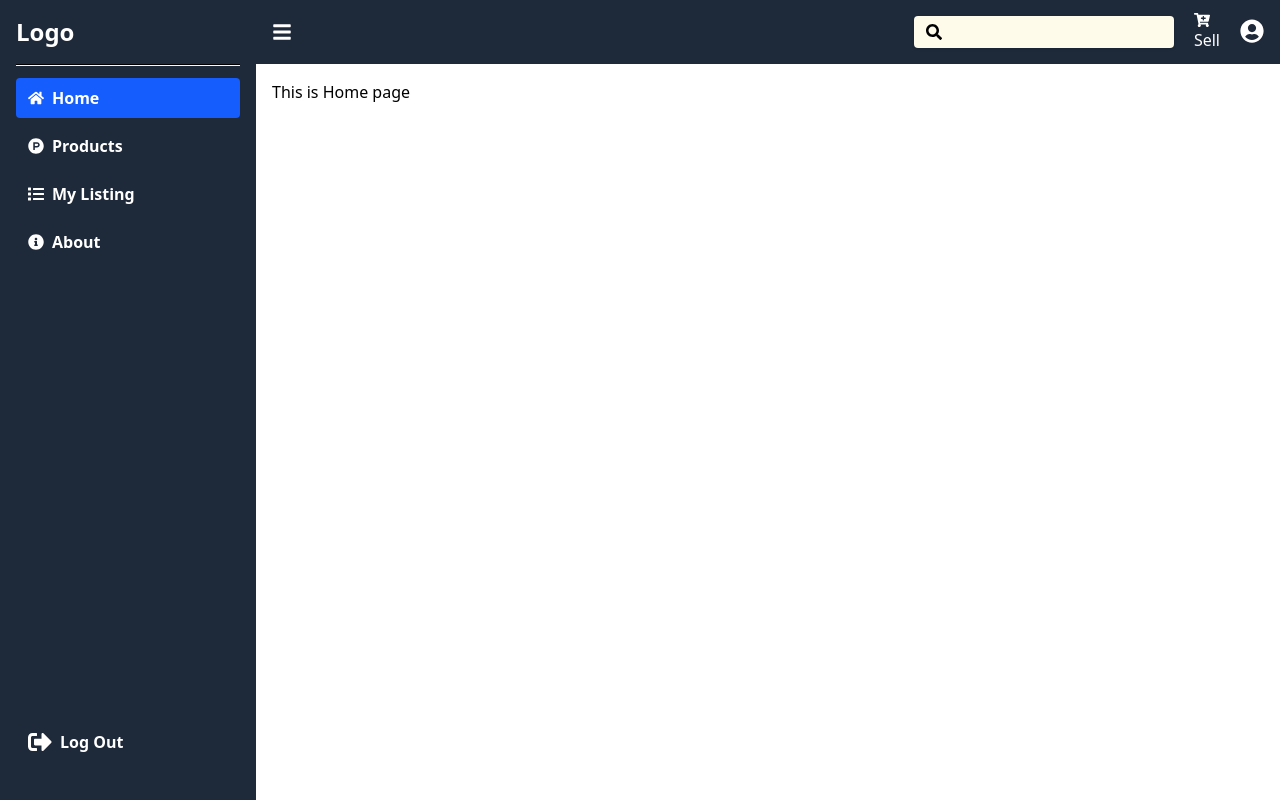
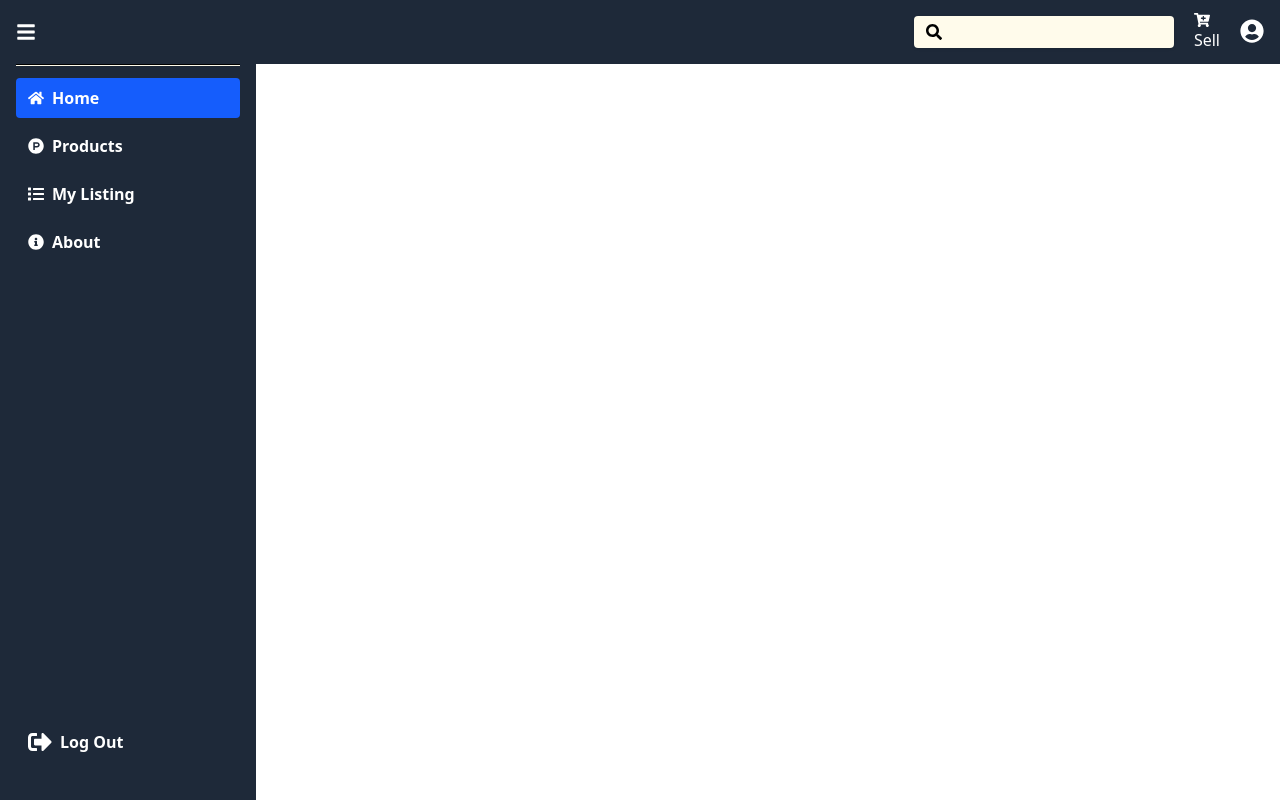
Before and after one commit to BikashChamua01/iitgnCampusCart, a React (Vite) app in the folder client/: page / in a window 1280 px wide. Built offline with nearby package versions, Linux system fonts and the light colour scheme.

Commit message:
make navbar fixed to top even if scrolling

```diff
--- a/client/src/components/Navbar.jsx
+++ b/client/src/components/Navbar.jsx
@@ -4,7 +4,7 @@ import "../index.css";
 
 const Navbar = ({sidebarToggle, setSidebarToggle}) => {
   return (
-    <nav className="bg-gray-800 px-4 py-3 flex justify-between ">
+    <nav className="fixed top-0 left-0 right-0 z-50 bg-gray-800 px-4 py-3 flex justify-between   ">
       <div className="flex items-center text-xl">
         <FaBars className="text-white me-4 cursor-pointer" onClick={()=>setSidebarToggle(!sidebarToggle)} />
         {/* <span className="text-white font-semibold">E-commerce</span> */}
```
